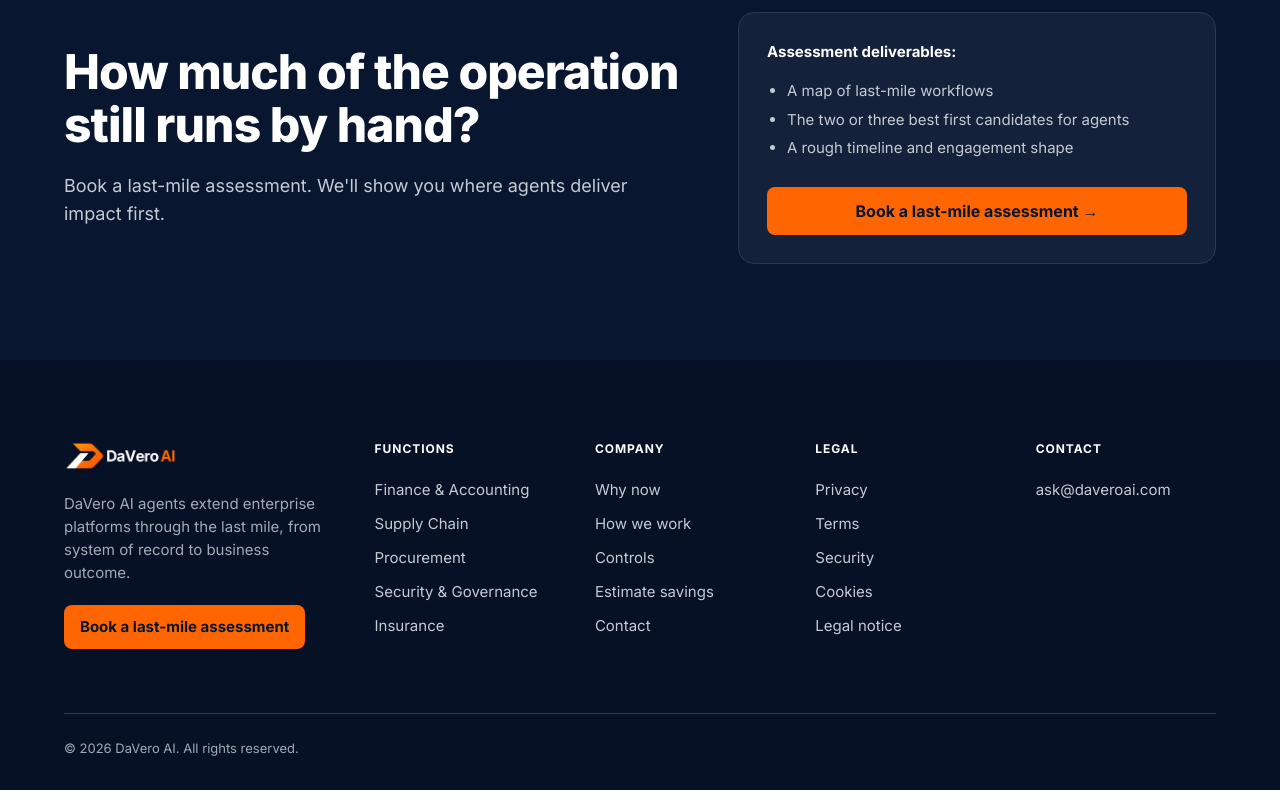
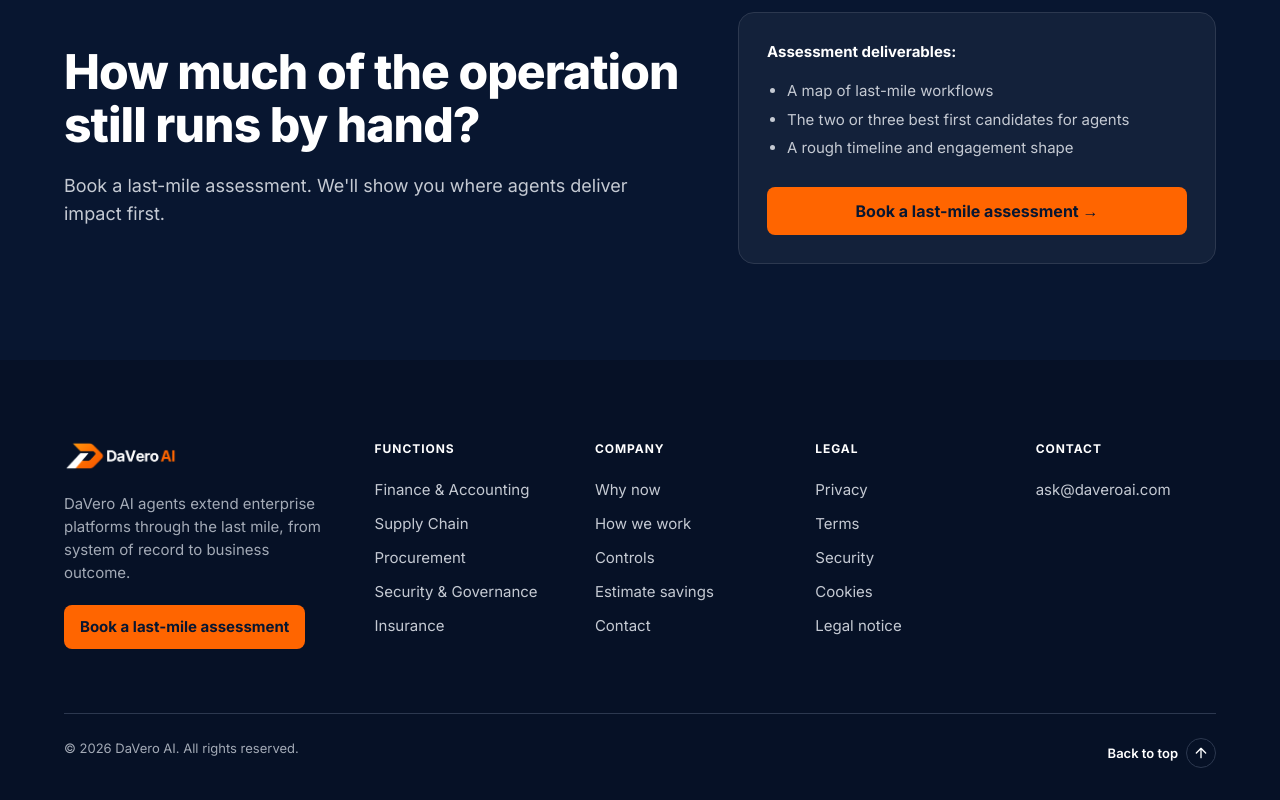
Before and after one commit to launchtexas/DaVeroAI-Website, a Next.js app: page / in a window 1280 px wide. Shown: the part 9699-10499 px from the top of the page. Built offline with nearby package versions, Linux system fonts and the light colour scheme.

Commit message:
feat(footer): back-to-top arrow in the bottom bar

```diff
--- a/app/globals.css
+++ b/app/globals.css
@@ -310,6 +310,9 @@ h3{margin:0 0 8px;font-size:21px;line-height:1.25}
 .ft-col address{margin-top:12px;font-style:normal;color:var(--sky-2)}
 .ft-bar{display:flex;flex-wrap:wrap;justify-content:space-between;gap:8px 24px;padding-top:24px;padding-bottom:32px;border-top:1px solid var(--line-dark);font-size:13px}
 .ft-bar p{margin:0}
+.ft-top{display:inline-flex;align-items:center;gap:8px;color:#fff;font-weight:600;text-decoration:none}
+.ft-top svg{width:30px;height:30px;padding:6px;border:1px solid var(--line-dark);border-radius:50%;transition:background .2s,border-color .2s}
+.ft-top:hover svg,.ft-top:focus-visible svg{background:var(--orange);border-color:var(--orange)}
 @media (max-width:1100px){.ft-main{grid-template-columns:repeat(4,minmax(0,1fr))}.ft-brand{grid-column:1/-1;max-width:460px}}
 @media (max-width:760px){.ft-main{grid-template-columns:repeat(2,minmax(0,1fr));padding-top:64px;padding-bottom:48px}.ft-col ul{gap:0}.ft-col a{min-height:44px}}
 @media (max-width:480px){.ft-main{grid-template-columns:1fr;gap:40px}.ft-bar{flex-direction:column}}
--- a/components/site/footer.tsx
+++ b/components/site/footer.tsx
@@ -58,6 +58,13 @@ export function Footer() {
       <div className="wrap">
         <div className="ft-bar">
           <p>© 2026 DaVero AI. All rights reserved.</p>
+          {/* "#top" scrolls to the top of the page natively; smooth unless reduced motion (globals.css). */}
+          <a className="ft-top" href="#top">
+            Back to top
+            <svg aria-hidden="true" fill="none" height="16" stroke="currentColor" strokeLinecap="round" strokeLinejoin="round" strokeWidth="2" viewBox="0 0 24 24" width="16">
+              <path d="M12 19V5M5 12l7-7 7 7" />
+            </svg>
+          </a>
         </div>
       </div>
     </footer>
```
